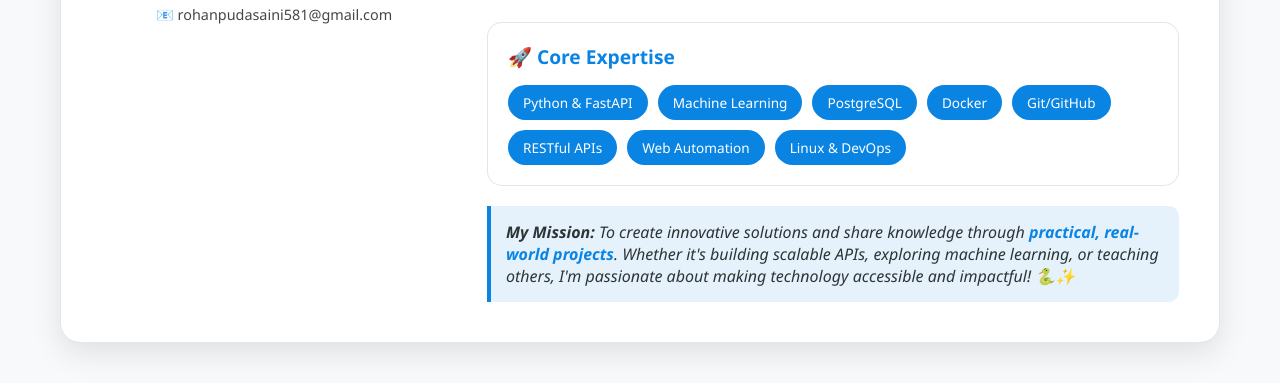
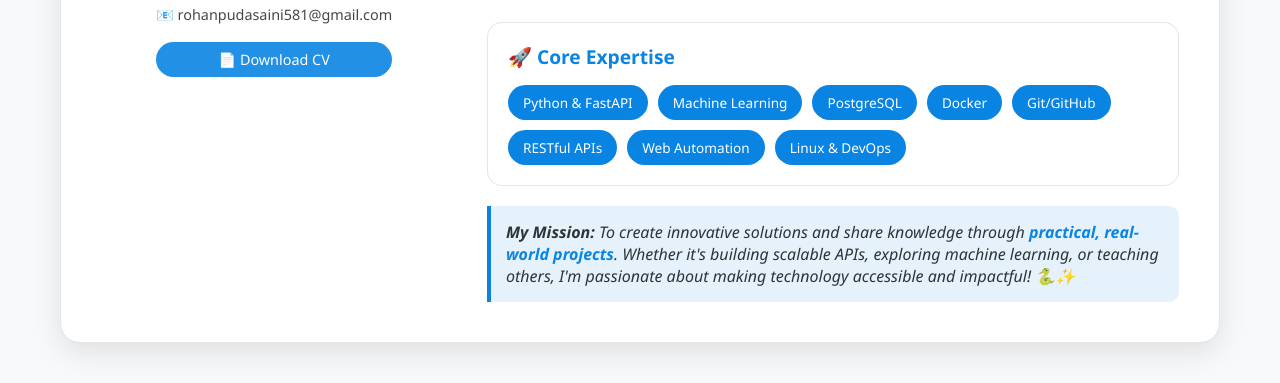
Before and after one commit to Rohanpudasaini/portfolio, a plain HTML site: page index.html in a window 1280 px wide. Shown: the part 550-933 px from the top of the page. Drawn offline with nearby package versions, Linux system fonts and the light colour scheme.

Commit message:
Deploying to gh-pages from @ Rohanpudasaini/portfolio@0e4b9b3179388301d40d857c8d82fd7e16064304 🚀

```diff
--- a/index.css
+++ b/index.css
@@ -197,6 +197,22 @@ body {
 .contact-info a:hover {
     color: #0984e3;
     transform: translateX(5px);
+}
+
+.cv-download-btn {
+    display: inline-block;
+    margin-top: 10px;
+    padding: 8px 16px;
+    background: #0984e3;
+    color: white !important;
+    border-radius: 20px;
+    transition: all 0.3s ease;
+}
+
+.cv-download-btn:hover {
+    background: #0873c4;
+    transform: translateY(-2px);
+    color: white !important;
 }
 
 .content-section {
--- a/index.html
+++ b/index.html
@@ -4,6 +4,7 @@
     <meta charset="UTF-8">
     <meta name="viewport" content="width=device-width, initial-scale=1.0">
     <title>Rohan Pudasaini - Python Developer & Instructor</title>
+    <link rel="icon" type="image/svg+xml" href="favicon.svg">
     <script src="https://cdnjs.cloudflare.com/ajax/libs/marked/9.1.2/marked.min.js"></script>
     <link rel="stylesheet" href="index.css">
 </head>
@@ -34,8 +35,8 @@
                 <div class="home-grid">
                     <div class="profile-section">
                         <div class="profile-avatar">
-                <img src="https://avatars.githubusercontent.com/u/35792030?v=4" alt="Rohan Pudasaini">
-            </div>
+                            <img src="https://avatars.githubusercontent.com/u/35792030?v=4" alt="Rohan Pudasaini">
+                        </div>
                         <h1 class="name">Rohan Pudasaini</h1>
                         <p class="title">Python Developer & Instructor</p>
                         <div class="contact-info">
@@ -43,6 +44,7 @@
                             <a href="https://rohanpudasaini.com.np">🌐 rohanpudasaini.com.np</a>
                             <a href="https://github.com/rohanpudasaini">🐙 github.com/rohanpudasaini</a>
                             <a href="mailto:rohanpudasaini581@gmail.com">📧 rohanpudasaini581@gmail.com</a>
+                            <a href="rohan_resume.pdf" download class="cv-download-btn">📄 Download CV</a>
                         </div>
                     </div>
 
```
Also changed, not shown: blogs/python-deep-dive-1.html (+1 -0 lines), blogs/python-deep-dive-2.html (+1 -0 lines), blogs/python-deep-dive-3.html (+1 -0 lines).
